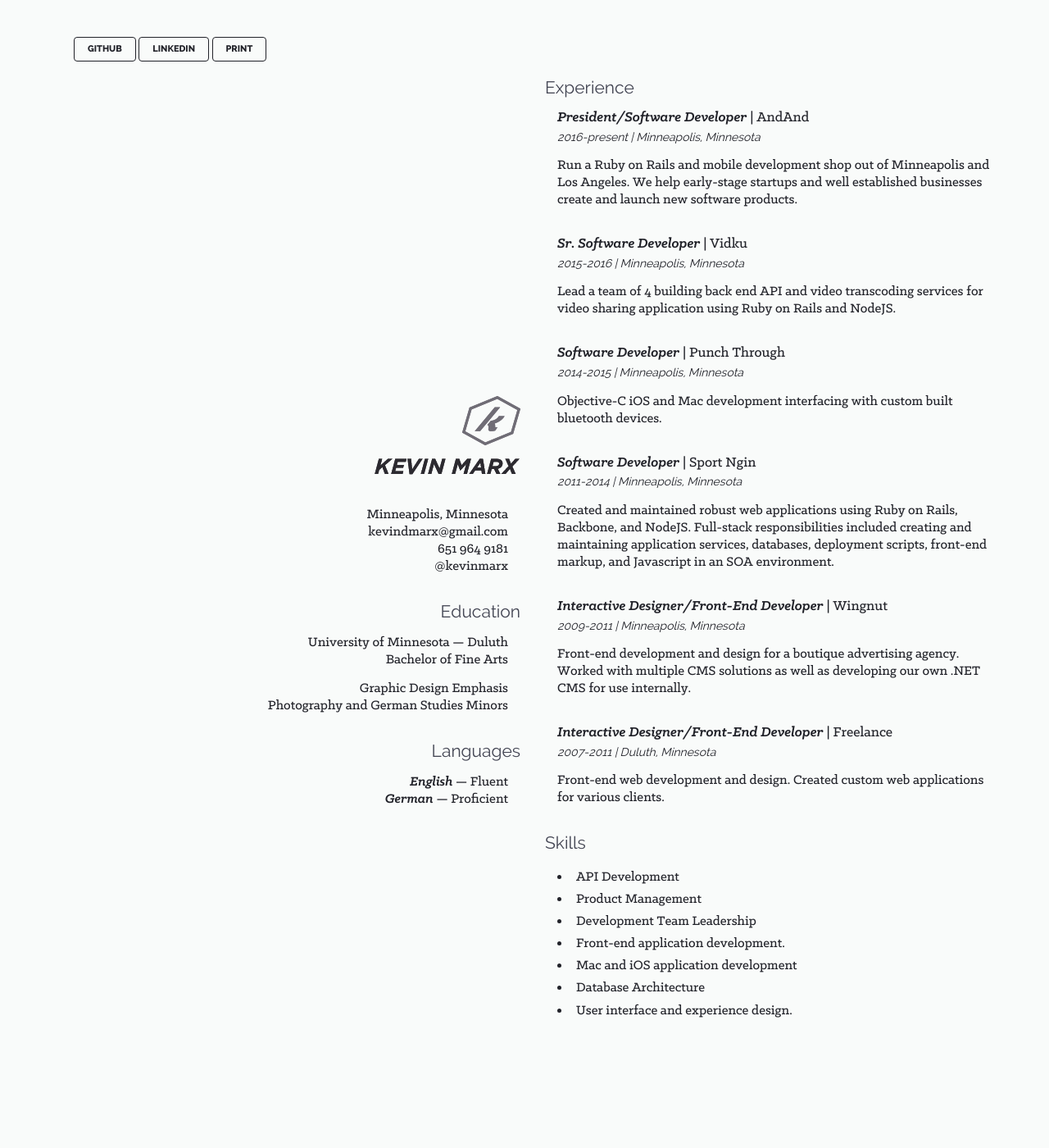
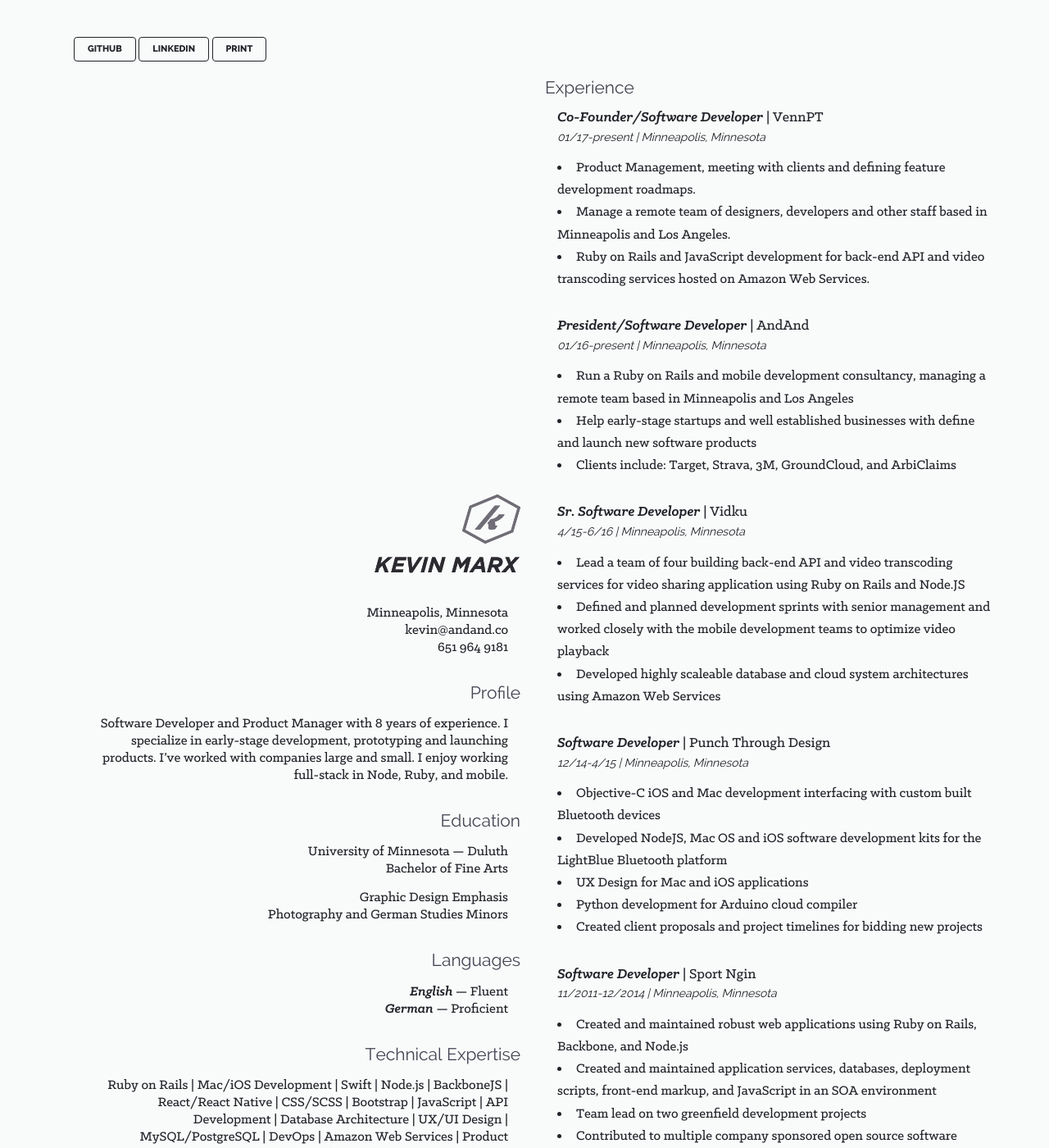
Before and after one commit to kevinmarx/kevinmarx.github.io, a Jekyll site: the page built from index.html, in a window 1280 px wide and 1400 px high. Shown: the whole window at 82% size. Built offline with Jekyll 4.4.1, drawn with Linux system fonts in a browser that asks for light colours; nearby versions of some CDN libraries; some of the changed text lies outside the part shown.

Commit message:
update index

```diff
--- a/index.html
+++ b/index.html
@@ -21,9 +21,20 @@ title: Resume
         <section class="column el x100 align-right va-middle">
           <p>
             Minneapolis, Minnesota<br/>
-            kevindmarx@gmail.com<br/>
+            kevin@andand.co<br/>
             651 964 9181<br/>
-            @kevinmarx
+          </p>
+        </section>
+
+        <section class="column el x100 align-right">
+          <header>
+            <h1>Profile</h1>
+          </header>
+          <p>
+            Software Developer and Product Manager with 8 years of experience.
+            I specialize in early-stage development, prototyping and launching
+            products. I’ve worked with companies large and small. I enjoy working
+            full-stack in Node, Ruby, and mobile.
           </p>
         </section>
 
@@ -51,6 +62,19 @@ title: Resume
           </p>
         </section>
 
+        <section class="column el x100 align-right">
+          <header>
+            <h1>Technical Expertise</h1>
+          </header>
+          <p>
+            Ruby on Rails | Mac/iOS Development | Swift | Node.js | BackboneJS |
+            React/React Native | CSS/SCSS | Bootstrap | JavaScript | API Development |
+            Database Architecture | UX/UI Design | MySQL/PostgreSQL | DevOps |
+            Amazon Web Services | Product Development |
+            Video Transcoding with FFMPEG | Apple MFi
+          </p>
+        </section>
+
       </div>
 
       <div class="cell x50">
@@ -60,91 +84,76 @@ title: Resume
             <h1>Experience</h1>
           </header>
           <div class="column x100 el">
+            <h1><strong>Co-Founder/Software Developer</strong> | VennPT</h1>
+            <h2>01/17-present | Minneapolis, Minnesota</h2>
+            <ul>
+              <li>Product Management, meeting with clients and defining feature development roadmaps.</li>
+              <li>Manage a remote team of designers, developers and other staff based in Minneapolis and Los Angeles.</li>
+              <li>Ruby on Rails and JavaScript development for back-end API and video transcoding services hosted on Amazon Web Services.</li>
+            </ul>
+          </div>
+          <div class="column x100 el">
             <h1><strong>President/Software Developer</strong> | AndAnd</h1>
-            <h2>2016-present | Minneapolis, Minnesota</h2>
-            <p>
-              Run a Ruby on Rails and mobile development shop out of Minneapolis and Los Angeles. We help early-stage
-              startups and well established businesses create and launch new software products.
-            </p>
+            <h2>01/16-present | Minneapolis, Minnesota</h2>
+            <ul>
+              <li>Run a Ruby on Rails and mobile development consultancy, managing a remote team based in Minneapolis and Los Angeles</li>
+              <li>Help early-stage startups and well established businesses with define and launch new software products</li>
+              <li>Clients include: Target, Strava, 3M, GroundCloud, and ArbiClaims</li>
+            </ul>
           </div>
           <div class="column x100 el">
             <h1><strong>Sr. Software Developer</strong> | Vidku</h1>
-            <h2>2015-2016 | Minneapolis, Minnesota</h2>
-            <p>
-              Lead a team of 4 building back end API and video transcoding services for video sharing application using Ruby on Rails and NodeJS.
-            </p>
+            <h2>4/15-6/16 | Minneapolis, Minnesota</h2>
+            <ul>
+              <li>Lead a team of four building back-end API and video transcoding services for video sharing application using Ruby on Rails and Node.JS</li>
+              <li>Defined and planned development sprints with senior management and worked closely with the mobile development teams to optimize video playback</li>
+              <li>Developed highly scaleable database and cloud system architectures using Amazon Web Services</li>
+            </ul>
           </div>
 
           <div class="column x100 el">
-            <h1><strong>Software Developer</strong> | Punch Through</h1>
-            <h2>2014-2015 | Minneapolis, Minnesota</h2>
-            <p>
-              Objective-C iOS and Mac development interfacing with custom built bluetooth devices.
-            </p>
+            <h1><strong>Software Developer</strong> | Punch Through Design</h1>
+            <h2>12/14-4/15 | Minneapolis, Minnesota</h2>
+            <ul>
+              <li>Objective-C iOS and Mac development interfacing with custom built Bluetooth devices</li>
+              <li>Developed NodeJS, Mac OS and iOS software development kits for the LightBlue Bluetooth platform</li>
+              <li>UX Design for Mac and iOS applications</li>
+              <li>Python development for Arduino cloud compiler</li>
+              <li>Created client proposals and project timelines for bidding new projects</li>
+            </ul>
           </div>
 
           <div class="column x100 el">
             <h1><strong>Software Developer</strong> | Sport Ngin</h1>
-            <h2>2011-2014 | Minneapolis, Minnesota</h2>
-            <p>
-              Created and maintained robust web applications using Ruby on Rails, Backbone, and NodeJS. Full-stack responsibilities included creating and maintaining application services, databases, deployment scripts, front-end markup, and Javascript in an SOA environment.
-            </p>
+            <h2>11/2011-12/2014 | Minneapolis, Minnesota</h2>
+            <ul>
+              <li>Created and maintained robust web applications using Ruby on Rails, Backbone, and Node.js</li>
+              <li>Created and maintained application services, databases, deployment scripts, front-end markup, and JavaScript in an SOA environment</li>
+              <li>Team lead on two greenfield development projects</li>
+              <li>Contributed to multiple company sponsored open source software projects and helped create a custom NodeJS server framework</li>
+            </ul>
           </div>
 
           <div class="column x100 el">
             <h1><strong>Interactive Designer/Front-End Developer</strong> | Wingnut</h1>
-            <h2>2009-2011 | Minneapolis, Minnesota</h2>
-            <p>
-              Front-end development and design for a boutique advertising agency. Worked with multiple CMS solutions as well as developing our own .NET CMS for use internally.
-            </p>
+            <h2>7/2010-11/2011 | Minneapolis, Minnesota</h2>
+            <ul>
+              <li>Developed and designed websites and mobile apps for United Healthcare and Cargill</li>
+              <li>Website theme development for Wordpress</li>
+              <li>Built a custom .NET CMS for in-house website</li>
+            </ul>
           </div>
 
           <div class="column x100">
-            <h1><strong>Interactive Designer/Front-End Developer</strong> | Freelance</h1>
-            <h2>2007-2011 | Duluth, Minnesota</h2>
-            <p>
-              Front-end web development and design. Created custom web applications for various clients.
+            <h1><strong>Co-Founder/Front-End Developer</strong> | Doublethink</h1>
+            <h2>5/2009-5/2010 | St. Paul, Minnesota</h2>
+            <ul>
+              <li>HTML/CSS Development for custom websites.=</li>
+              <li>Flash development</li>
+              <li>UI and UX design</li>
             </p>
           </div>
         </section>
-
-        <section class="column el x100">
-          <header>
-            <h1>Skills</h1>
-          </header>
-          <ul>
-            <li>API Development</li>
-            <li>Product Management</li>
-            <li>Development Team Leadership</li>
-            <li>Front-end application development.</li>
-            <li>Mac and iOS application development</li>
-            <li>Database Architecture</li>
-            <li>User interface and experience design.</li>
-          </ul>
-        </section>
-
-        <!-- <section class="column el x100">
-          <header>
-            <h1>Proficiency</h1>
-          </header>
-          <ul class="column x100 inline no-bullet">
-            <li class="tag column">Backbone JS</li>
-            <li class="tag column">Node JS</li>
-            <li class="tag column">JavaScript</li>
-            <li class="tag column">Browserify JS</li>
-            <li class="tag column">React JS</li>
-            <li class="tag column">Github</li>
-            <li class="tag column">HTML 5</li>
-            <li class="tag column">CSS 3</li>
-            <li class="tag column">PostgreSQL</li>
-            <li class="tag column">Ruby on Rails</li>
-            <li class="tag column">Mongo DB</li>
-            <li class="tag column">Objective-C</li>
-            <li class="tag column">CSS Preprocessors</li>
-            <li class="tag column">Wiring</li>
-            <li class="tag column">UI Design</li>
-          </ul>
-        </section> -->
 
       </div>
 
```
